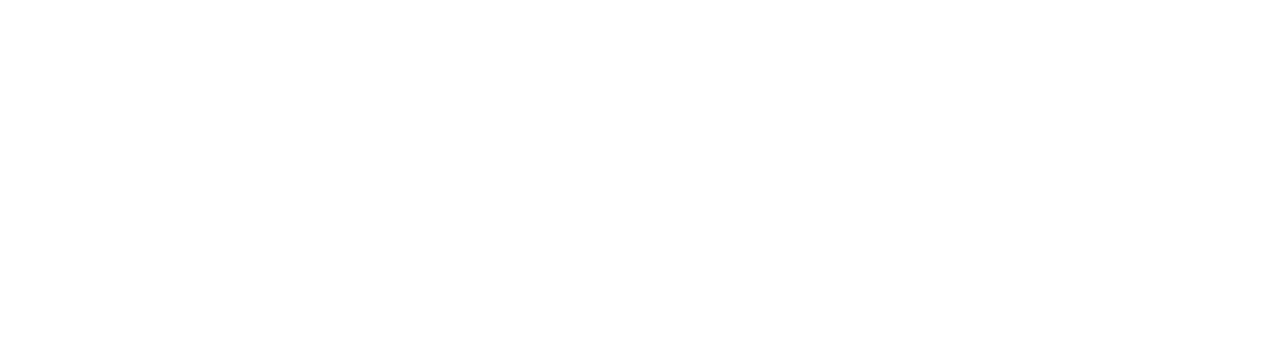
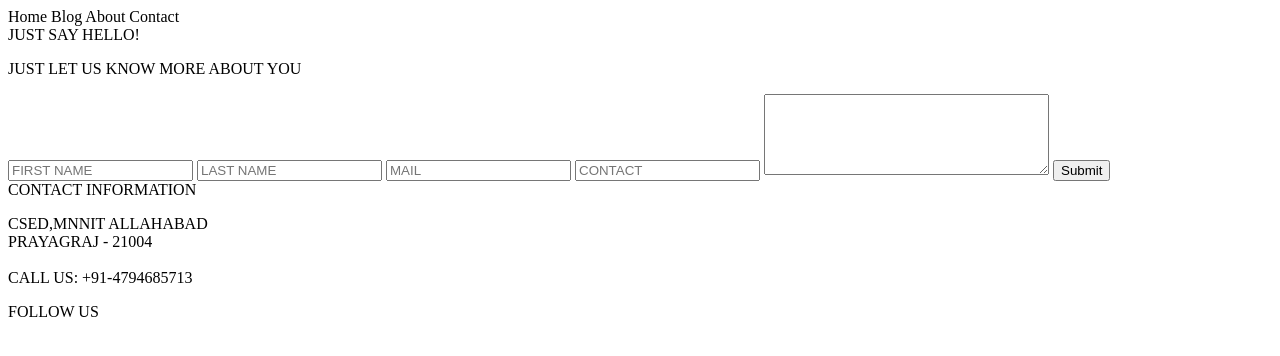
Before and after one commit to Yasharya007/CSSBattle, a plain HTML site: page Task1/index.html in a window 1280 px wide. Drawn offline with Linux system fonts and the light colour scheme.

Commit message:
html initialized

```diff
--- a/Task1/index.html
+++ b/Task1/index.html
@@ -6,6 +6,41 @@
     <title>Document</title>
 </head>
 <body>
+    <div id="formPage">
+        <div id="navBar">
+            <span>Home</span>
+            <span>Blog</span>
+            <span>About</span>
+            <span>Contact</span>
+        </div>
+        <div id="mainBody">
+            <div id="leftBody">
+                <div class="heading">
+                    JUST SAY HELLO!
+                </div>
+                <p>JUST LET US KNOW MORE ABOUT YOU</p>
+                <div id="form">
+                    <form>
+                        <input type="text" class="input" name="name" placeholder="FIRST NAME">
+                        <input type="text" class="input" name="name" placeholder="LAST NAME">
+                        <input type="email" class="input" name="mail" placeholder="MAIL">
+                        <input type="number" class="input" name="contact" placeholder="CONTACT">
+                        <textarea rows="5" cols="33"></textarea>
+                        <input type="submit" value="Submit">
+                      </form>
+                </div>
+            </div>
+            <div id="rightBody">
+                <div class="heading">CONTACT INFORMATION</div>
+                <p>CSED,MNNIT ALLAHABAD <br/>PRAYAGRAJ - 21004<br/><br/>CALL US: +91-4794685713</p>
+                <div>
+                    <div class="heading">
+                        FOLLOW US
+                    </div>
+                </div>
+            </div>
 
+        </div>
+    </div>
 </body>
 </html>
```
